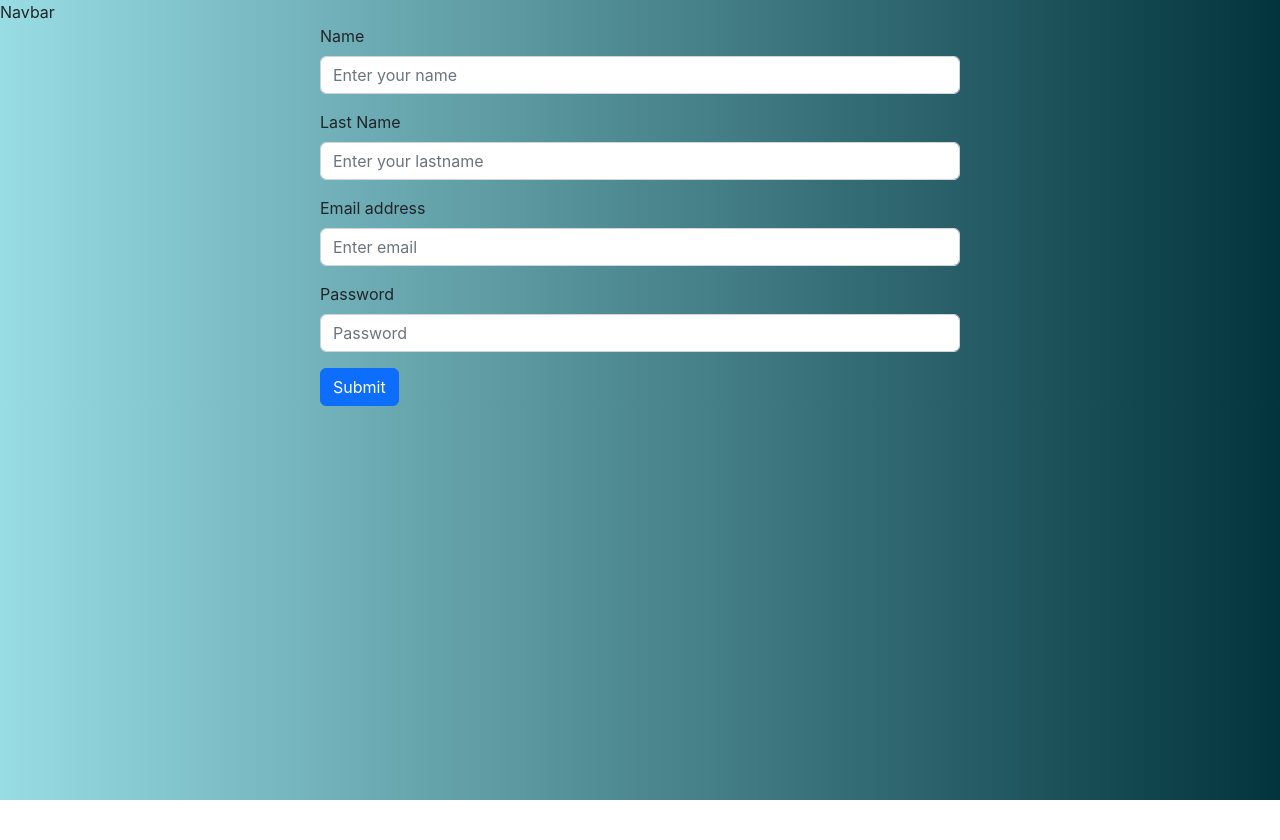
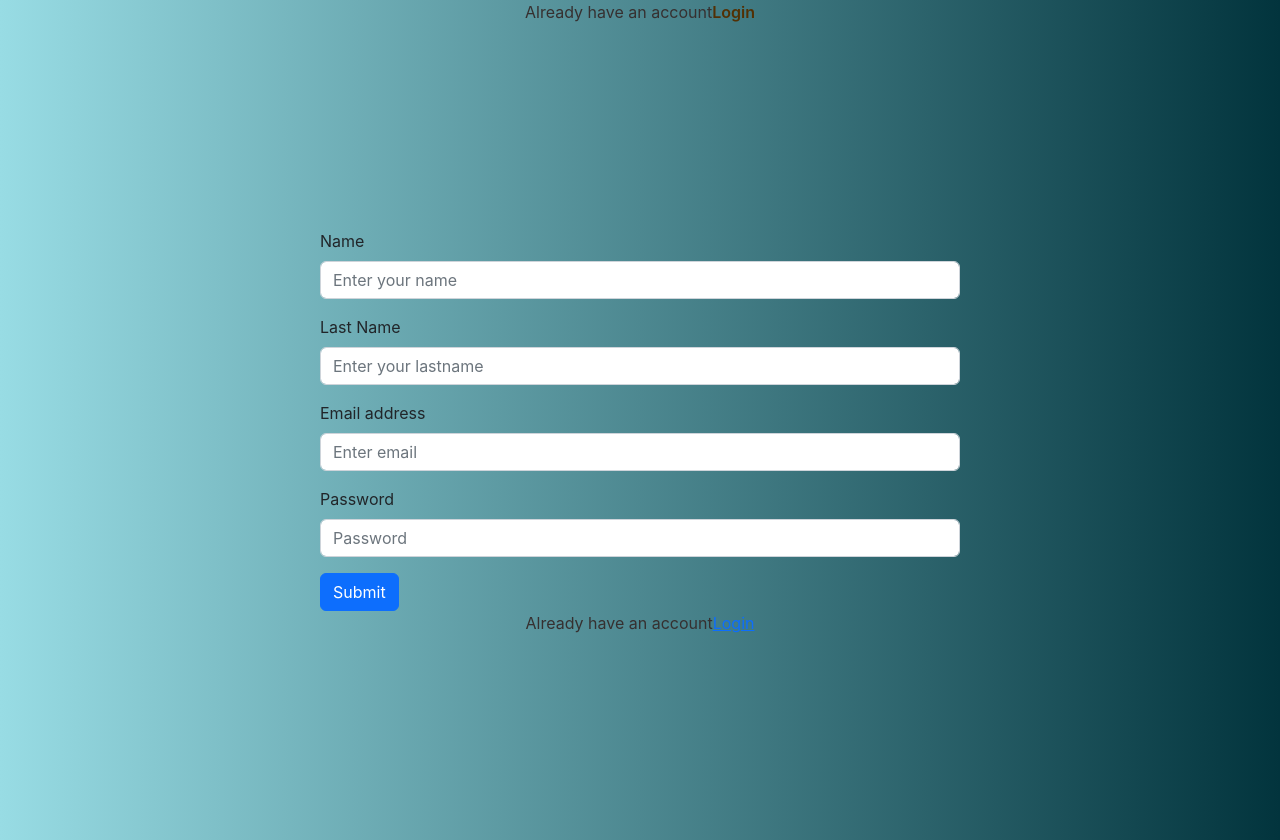
Before and after one commit to guneysrhat/ReactMovieApp, a React (Create React App) app: page /register in a window 1280 px wide. Before the commit the page ends 800 px from the top, so only its background shows below. Built offline with nearby package versions, Linux system fonts and the light colour scheme.

Commit message:
register firebase

```diff
--- a/src/component/navbar/Navbar.css
+++ b/src/component/navbar/Navbar.css
@@ -0,0 +1,19 @@
+.warning {
+  font-size: 1rem;
+  text-decoration: none;
+  color: rgb(248, 240, 240);
+  font-weight: 400;
+
+  width: 100%;
+  text-align: right;
+}
+
+.info {
+  width: 100%;
+}
+
+.link {
+  text-decoration: none;
+  color: rgb(252, 147, 9);
+  font-weight: 600;
+}
--- a/src/component/navbar/Navbar.js
+++ b/src/component/navbar/Navbar.js
@@ -1,7 +1,26 @@
-import React from 'react';
+import "./Navbar.css";
+import { Link, useLocation } from "react-router-dom";
 
 const Navbar = () => {
-  return <div>Navbar</div>;
+  let path = useLocation().pathname;
+  return (
+    <div>
+      {" "}
+      <div className="warning">
+        <p className="info">
+          {path === "/login" && "Don't you have an account"}
+          {path === "/register" && "Already have an account"}
+          <Link
+            className="link"
+            to={`${path === "/login" ? "/register" : "/login"}`}
+          >
+            {path === "/register" && "Login"}
+            {path === "/login" && "Register"}
+          </Link>
+        </p>
+      </div>
+    </div>
+  );
 };
 
 export default Navbar;
--- a/src/pages/login/Login.js
+++ b/src/pages/login/Login.js
@@ -1,8 +1,10 @@
 import "./Login.css";
 import Button from "react-bootstrap/Button";
 import Form from "react-bootstrap/Form";
+import { Link, useLocation } from "react-router-dom";
 
 const Login = () => {
+  let path = useLocation().pathname;
   return (
     <div className="login">
       <Form className="form">
@@ -19,6 +21,16 @@ const Login = () => {
         <Button variant="primary" type="submit">
           Submit
         </Button>
+        <div className="warning">
+          <p className="info">
+            {path === "/login" && "Don't you have an account"}
+            {path === "/register" && "Already have an account"}
+            <Link to={`${path === "/login" ? "/register" : "/login"}`}>
+              {path === "/register" && "Login"}
+              {path === "/login" && "Register"}
+            </Link>
+          </p>
+        </div>
       </Form>
     </div>
   );
--- a/src/pages/register/Register.css
+++ b/src/pages/register/Register.css
@@ -1,4 +1,4 @@
-.login {
+.register {
     height: 100vh;
     display: flex;
     width: 100%;
--- a/src/pages/register/Register.js
+++ b/src/pages/register/Register.js
@@ -1,32 +1,81 @@
-import './Register.css';
-import Button from 'react-bootstrap/Button';
-import Form from 'react-bootstrap/Form';
+import "./Register.css";
+import Button from "react-bootstrap/Button";
+import Form from "react-bootstrap/Form";
+import { Link, useLocation, useNavigate } from "react-router-dom";
+import { useState } from "react";
+import { createUserWithEmailAndPassword, updateProfile } from "firebase/auth";
+import { auth } from "../../auth/firebase-config";
 
 const Register = () => {
+  const [name, setName] = useState("");
+  const [lastName, setLastName] = useState("");
+  const [email, setEmail] = useState("");
+  const [password, setPassword] = useState("");
+  let path = useLocation().pathname;
+  const navigate = useNavigate();
+
+  const handeSubmit = async (e) => {
+    e.preventDefault();
+    const displayName = `${name} ${lastName}`;
+    try {
+      await createUserWithEmailAndPassword(auth, email, password);
+      await updateProfile(auth.currentUser, { displayName: displayName });
+      console.log(auth.currentUser);
+    } catch (error) {
+      console.log(error);
+    }
+  };
+
   return (
     <div className="register">
-      <Form className="form">
-        <Form.Group className="mb-3" controlId="formBasicEmail">
+      <Form className="form" onSubmit={handeSubmit}>
+        <Form.Group className="mb-3">
           <Form.Label>Name</Form.Label>
-          <Form.Control type="text" placeholder="Enter your name" />
+          <Form.Control
+            onChange={(e) => setName(e.target.value)}
+            type="text"
+            placeholder="Enter your name"
+          />
         </Form.Group>
-        <Form.Group className="mb-3" controlId="formBasicEmail">
+        <Form.Group className="mb-3">
           <Form.Label>Last Name</Form.Label>
-          <Form.Control type="text" placeholder="Enter your lastname" />
+          <Form.Control
+            onChange={(e) => setLastName(e.target.value)}
+            type="text"
+            placeholder="Enter your lastname"
+          />
         </Form.Group>
-        <Form.Group className="mb-3" controlId="formBasicEmail">
+        <Form.Group className="mb-3">
           <Form.Label>Email address</Form.Label>
-          <Form.Control type="email" placeholder="Enter email" />
+          <Form.Control
+            onChange={(e) => setEmail(e.target.value)}
+            type="email"
+            placeholder="Enter email"
+          />
         </Form.Group>
 
-        <Form.Group className="mb-3" controlId="formBasicPassword">
+        <Form.Group className="mb-3">
           <Form.Label>Password</Form.Label>
-          <Form.Control type="password" placeholder="Password" />
+          <Form.Control
+            onChange={(e) => setPassword(e.target.value)}
+            type="password"
+            placeholder="Password"
+          />
         </Form.Group>
 
         <Button variant="primary" type="submit">
           Submit
         </Button>
+        <div className="warning">
+          <p className="info">
+            {path === "/login" && "Don't you have an account"}
+            {path === "/register" && "Already have an account"}
+            <Link to={`${path === "/login" ? "/register" : "/login"}`}>
+              {path === "/register" && "Login"}
+              {path === "/login" && "Register"}
+            </Link>
+          </p>
+        </div>
       </Form>
     </div>
   );
```
